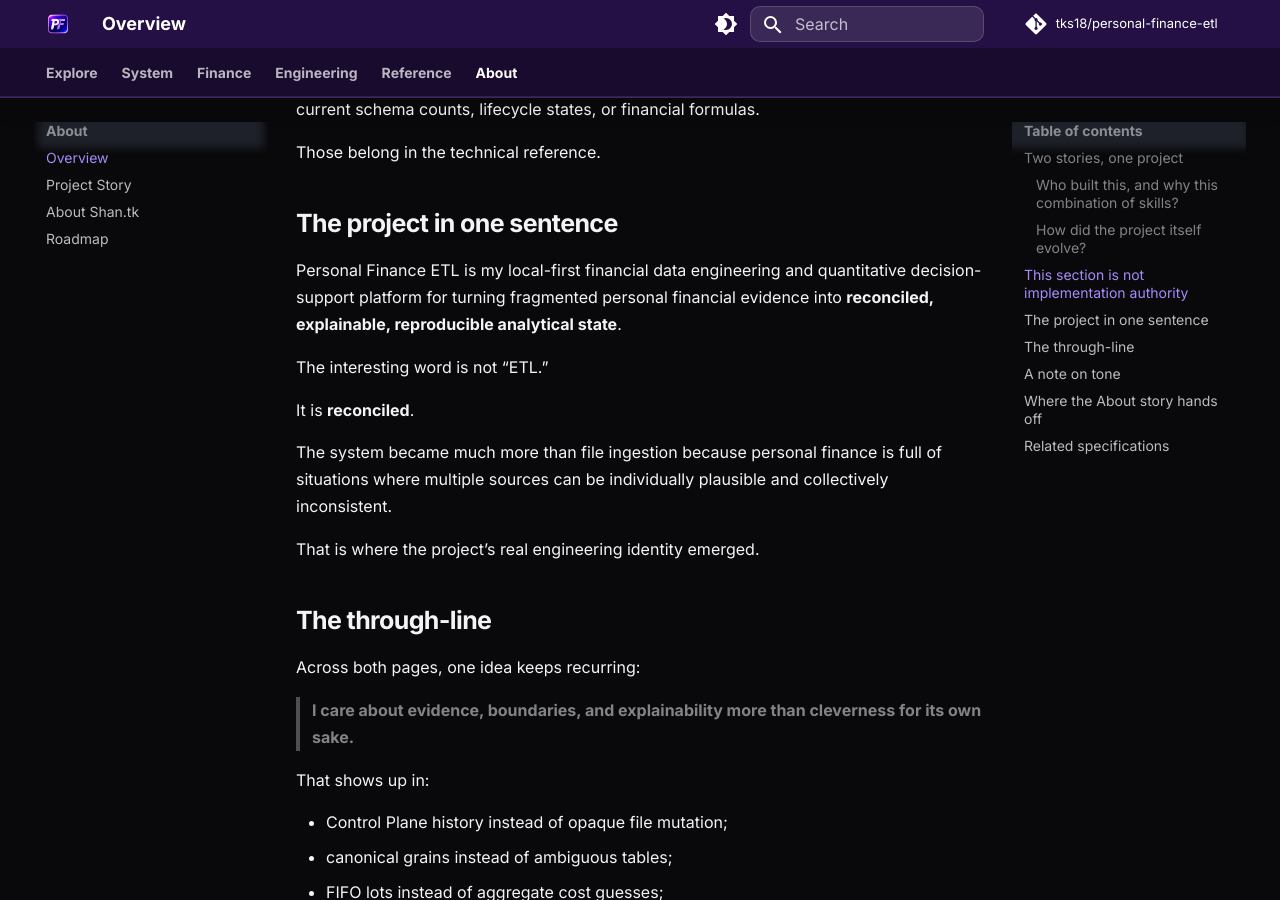
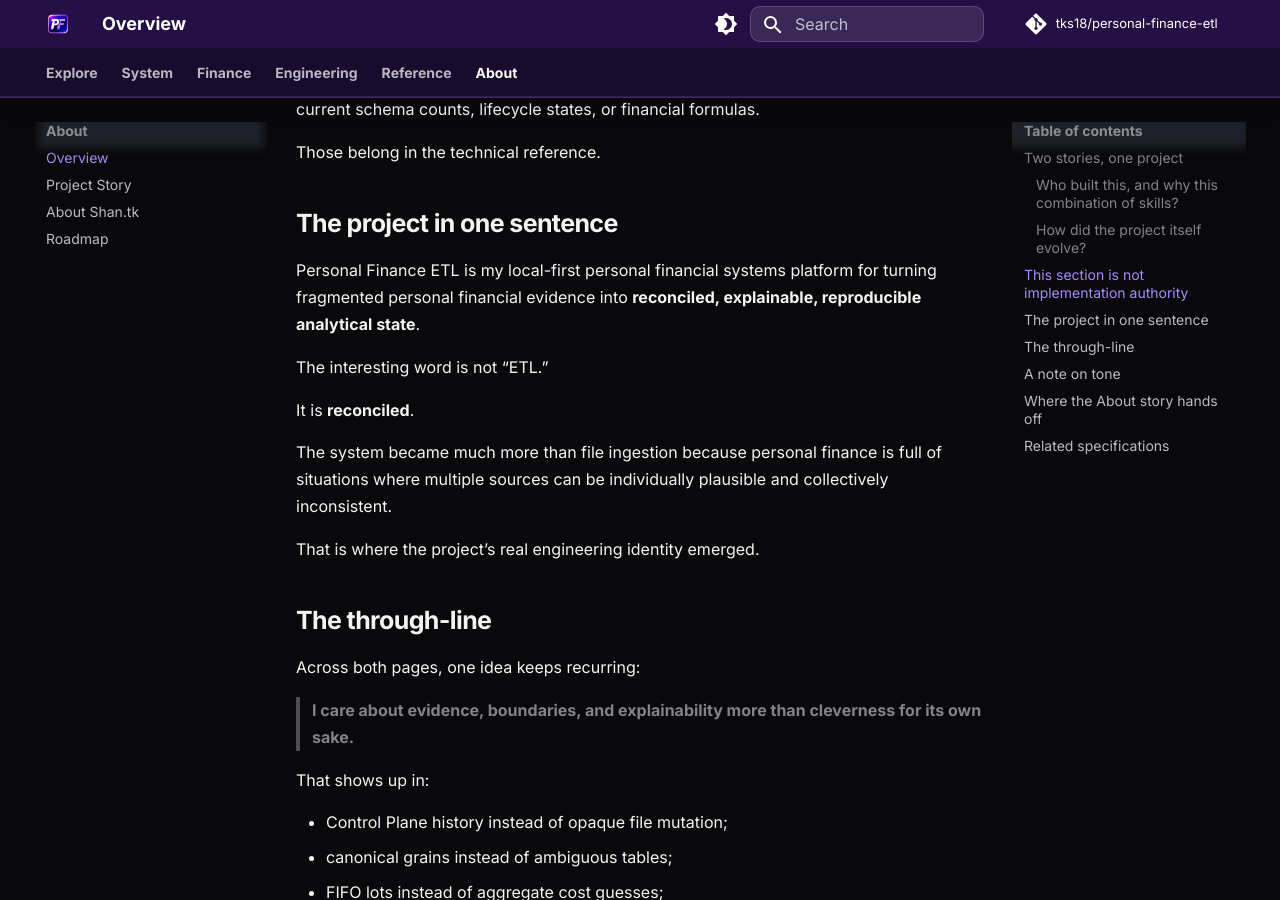
Before and after one commit to tks18/personal-finance-etl, an MkDocs documentation site: the page built from docs/about/README.md, in a window 1280 px wide and 900 px high, scrolled down 1313 px. Built offline with MkDocs 1.6.1 and Material for MkDocs 9.7.7, drawn with Linux system fonts in a browser that asks for light colours; comment, search, counter and statistics services are not loaded.

Commit message:
docs: minor updates

```diff
--- a/docs/about/README.md
+++ b/docs/about/README.md
@@ -51,7 +51,7 @@ Those belong in the technical reference.
 
 ## The project in one sentence
 
-Personal Finance ETL is my local-first financial data engineering and quantitative decision-support platform for turning fragmented personal financial evidence into **reconciled, explainable, reproducible analytical state**.
+Personal Finance ETL is my local-first personal financial systems platform for turning fragmented personal financial evidence into **reconciled, explainable, reproducible analytical state**.
 
 The interesting word is not “ETL.”
 
```
Also changed, not shown: docs/about/project.md (+1 -1 lines), docs/developer/engineering-standards.md (+1 -1 lines).
